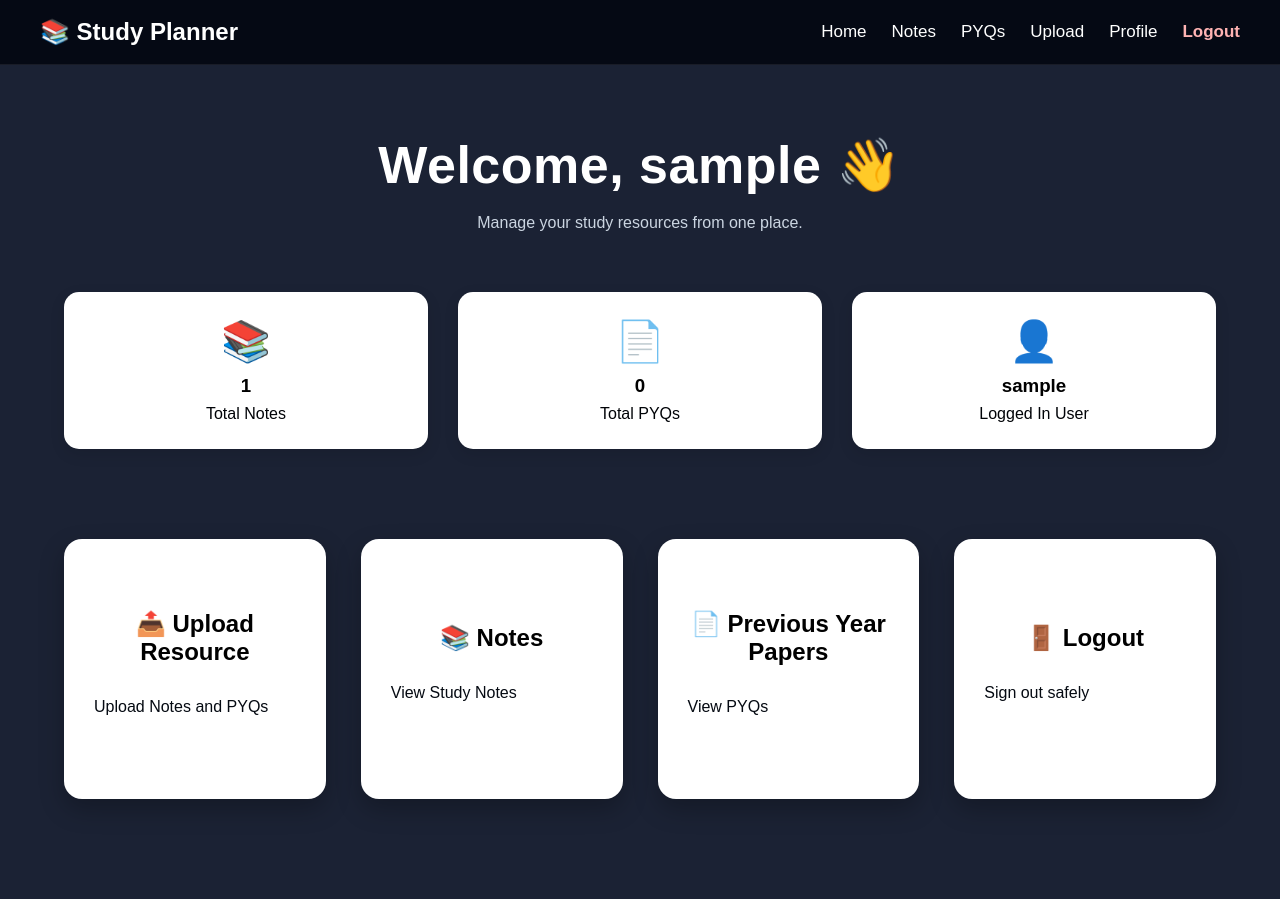
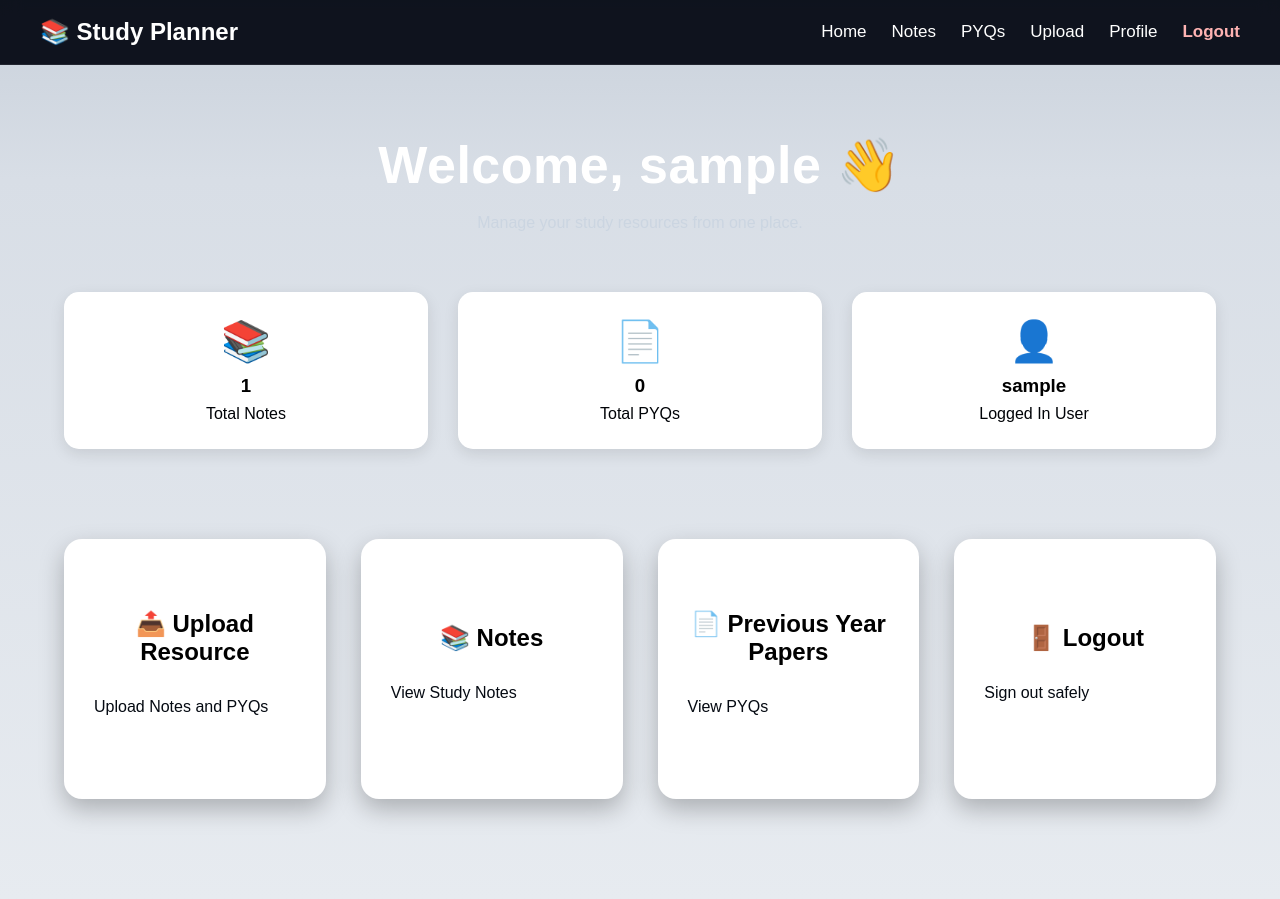
Before and after one commit to vedantirdande/Study-Planner, a Flask app: page /dashboard in a window 1280 px wide. Run offline with Flask 3, Linux system fonts and the light colour scheme; a user stored in the database is signed in; data comes from the database, SQL or seed files in the repository.

Commit message:
Updated dashboard styles with a gradient background and adjusted HTML structure for stats section

```diff
--- a/static/css/dashboard.css
+++ b/static/css/dashboard.css
@@ -14,8 +14,14 @@ body{
     padding:0;
     font-family:Arial, Helvetica, sans-serif;
 
-    background-color:rgba(15,23,42,.95);
+     background: linear-gradient(
+        180deg,
+        #C9D1DB 0%,
+        #D8DEE6 20%,
+        #E7EBF0 100%
+    );
 }
+
 /* ---------------- CONTAINER ---------------- */
 
 .container{
```
Also changed, not shown: templates/dashboard.html (indentation only).
